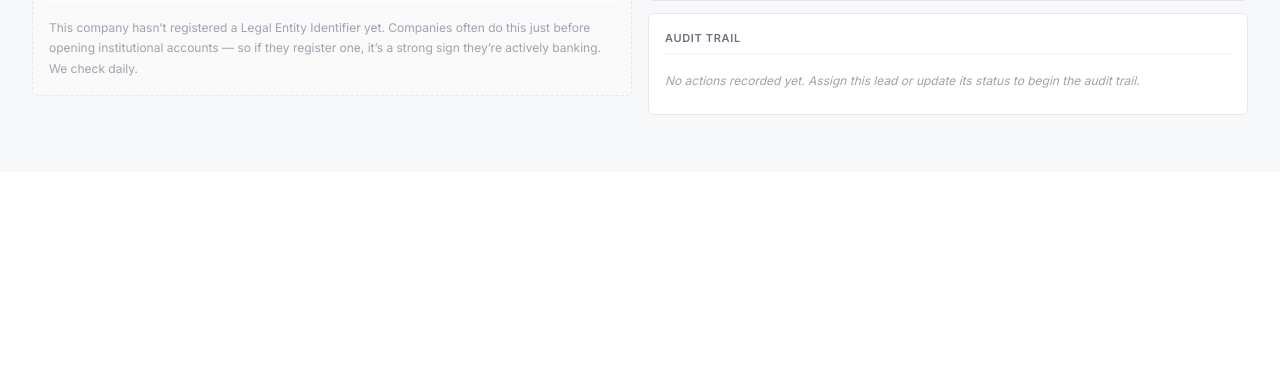
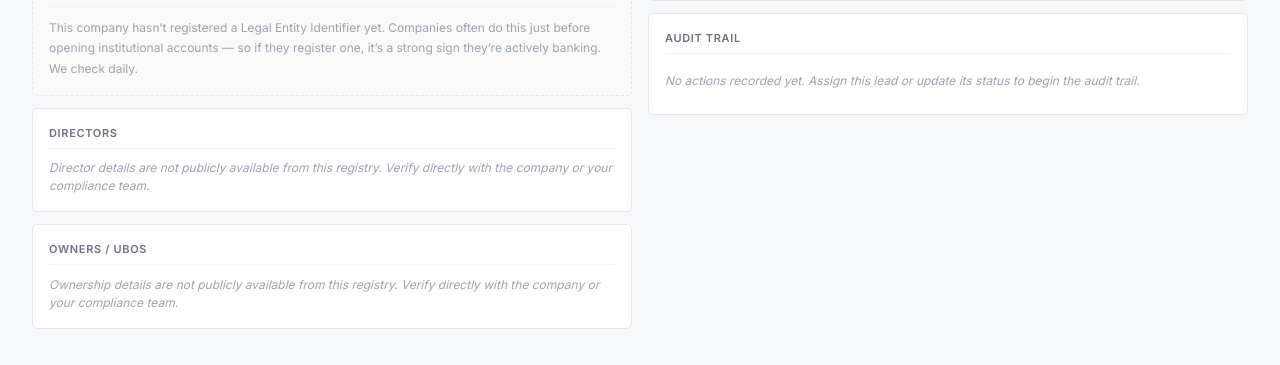
Before and after one commit to ismaelloveexcel/arie-onboarding-intelligence, a Python web app: template src/templates/lead_detail.html in a window 1280 px wide. Shown: the part 628-993 px from the top of the page. Before the commit the page ends 743 px from the top, so only its background shows below. Run offline with Jinja, Linux system fonts and the light colour scheme; the template is opened without the code that fills it, so the values that code supplies are empty; some libraries are stand-ins or nearby versions.

Commit message:
fix(ui): always show Directors and Owners/UBOs sections with source-aware empty states

```diff
--- a/src/templates/lead_detail.html
+++ b/src/templates/lead_detail.html
@@ -153,9 +153,9 @@
     </div>
     {% endif %}
 
-  {% if officers %}
   <div class="card">
-    <h2>Officers</h2>
+    <h2>Directors</h2>
+    {% if officers %}
     <table style="width:100%; border-collapse:collapse; font-size:12px">
       <thead>
         <tr style="color:#6b7280; text-align:left; border-bottom:1px solid #e5e7eb">
@@ -180,12 +180,21 @@
         {% endfor %}
       </tbody>
     </table>
+    {% elif lead.source_system == 'companies_house' %}
+    <p style="font-size:12px; color:#9ca3af; margin:0; font-style:italic">
+      Not yet fetched from Companies House — will appear after the next nightly run.
+    </p>
+    {% else %}
+    <p style="font-size:12px; color:#9ca3af; margin:0; font-style:italic">
+      Director details are not publicly available from this registry.
+      Verify directly with the company or your compliance team.
+    </p>
+    {% endif %}
   </div>
-  {% endif %}
 
-  {% if pscs %}
   <div class="card">
-    <h2>Persons with Significant Control</h2>
+    <h2>Owners / UBOs</h2>
+    {% if pscs %}
     <table style="width:100%; border-collapse:collapse; font-size:12px">
       <thead>
         <tr style="color:#6b7280; text-align:left; border-bottom:1px solid #e5e7eb">
@@ -210,8 +219,17 @@
         {% endfor %}
       </tbody>
     </table>
+    {% elif lead.source_system == 'companies_house' %}
+    <p style="font-size:12px; color:#9ca3af; margin:0; font-style:italic">
+      Not yet fetched from Companies House — will appear after the next nightly run.
+    </p>
+    {% else %}
+    <p style="font-size:12px; color:#9ca3af; margin:0; font-style:italic">
+      Ownership details are not publicly available from this registry.
+      Verify directly with the company or your compliance team.
+    </p>
+    {% endif %}
   </div>
-  {% endif %}
 
   </div>
 
```
